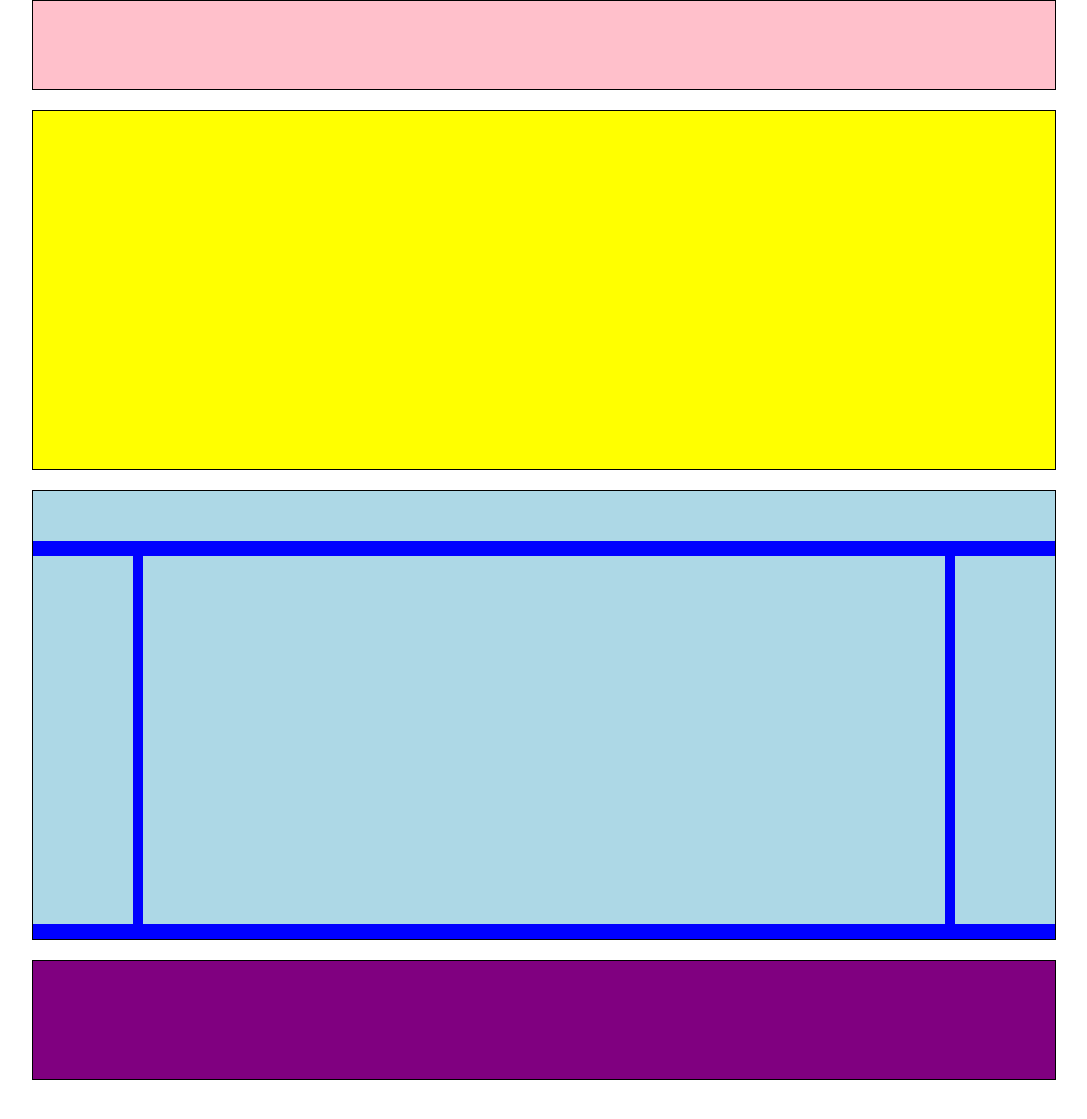
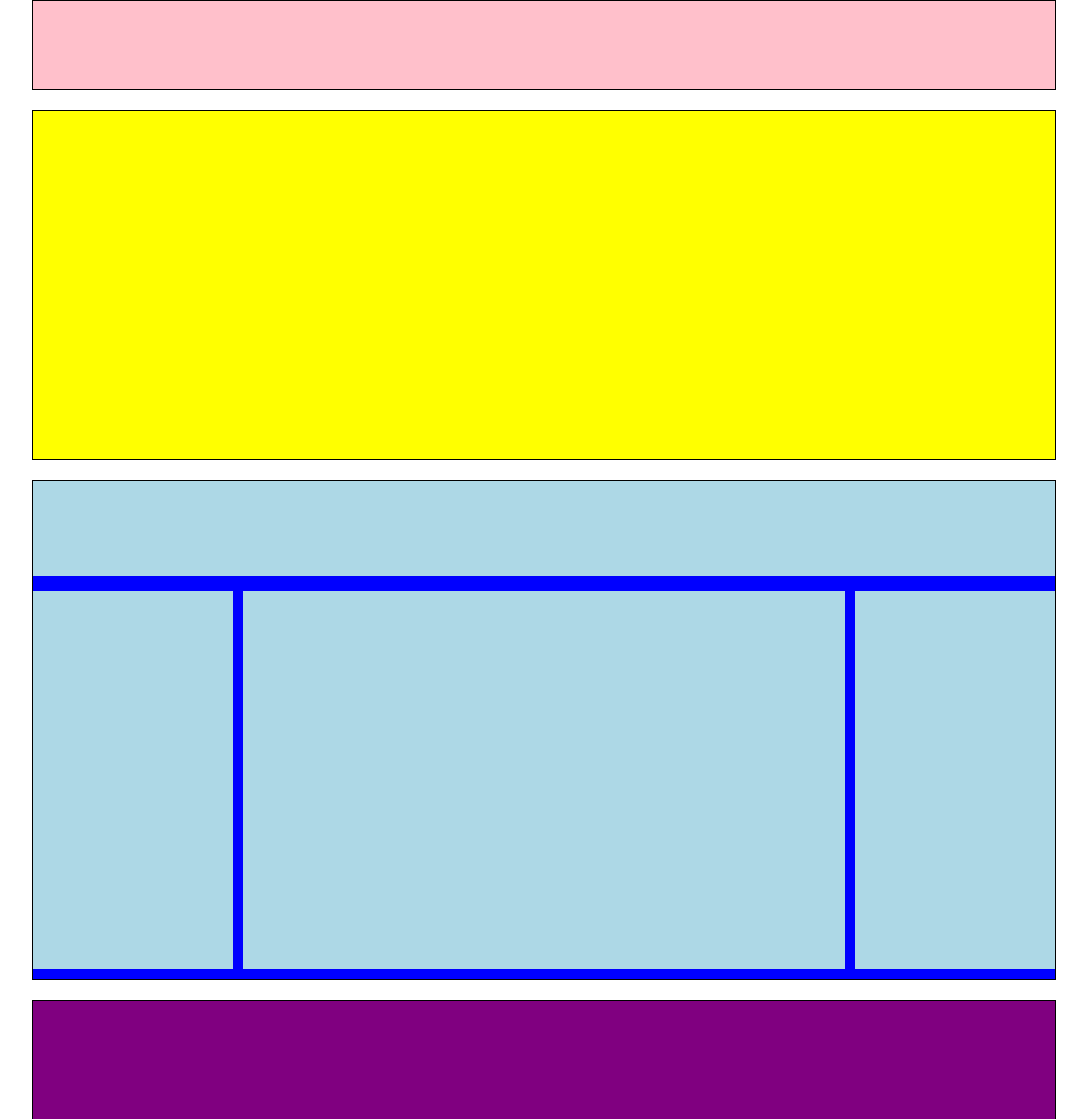
Before and after one commit to Shikanto/htmlcss-struttura-wp, a plain HTML site: page index.html in a window 1280 px wide. Shown: the whole page, without its empty margins (96-1183 px from the left). Before the commit the page ends 1080 px from the top, so only its background shows below. Drawn offline with Linux system fonts and the light colour scheme.

Commit message:
tolto i calc (lasciato solo un calc)

```diff
--- a/css/styles.css
+++ b/css/styles.css
@@ -23,14 +23,14 @@ header .container{
 
 .first{
     background-color: yellow;
-    height: calc(90px * 4);
+    height: 350px;
     margin: 20px auto;
 }
 
 .second{
     background-color: blue;
-    height: calc(90px * 5);
-    padding-bottom: 15px;
+    height: 500px;
+    padding-bottom: 25px;
 }
 
 .lightblue {
@@ -38,7 +38,7 @@ header .container{
 }
 
 .small_header{
-    height: 50px;
+    height: 20%;
     width: 100%;
     margin-bottom: 15px;
 }
@@ -48,14 +48,16 @@ header .container{
 }
 
 .sidebar{
-    width: 100px;
-    height: calc(100% - 50px - 15px);
+    width: 200px;
+    height: 80%;
+    display: inline-block;
 }
 
 .center{
-    width: calc(100% - (100px * 2) - 20px);
-    height: calc(100% - 50px - 15px);
-    margin: auto 10px;
+    width: calc(100% - (200px * 2) - 20px);
+    height: 80%;
+    margin:auto 10px;
+
 }
 
 footer .container{
```
